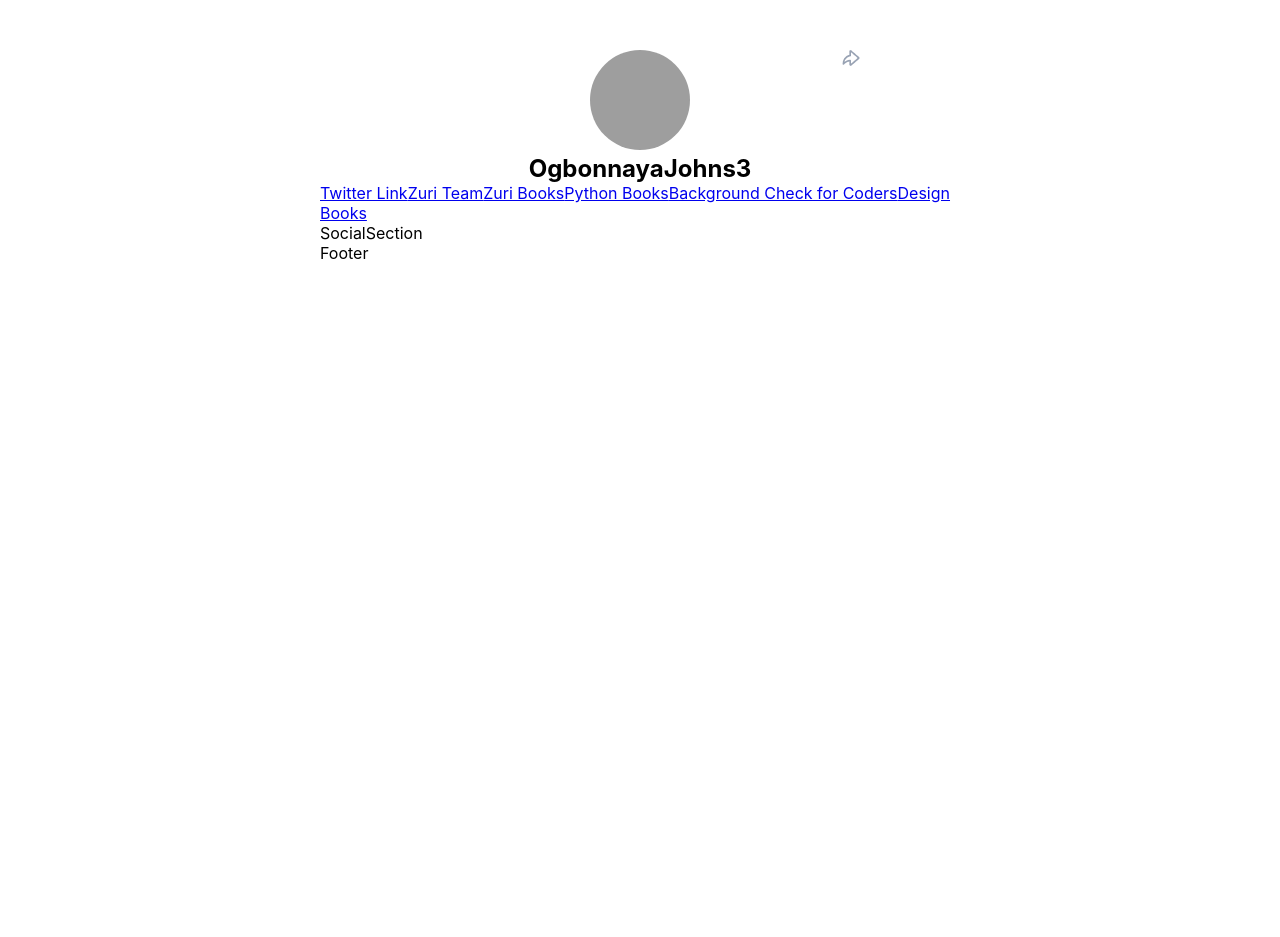
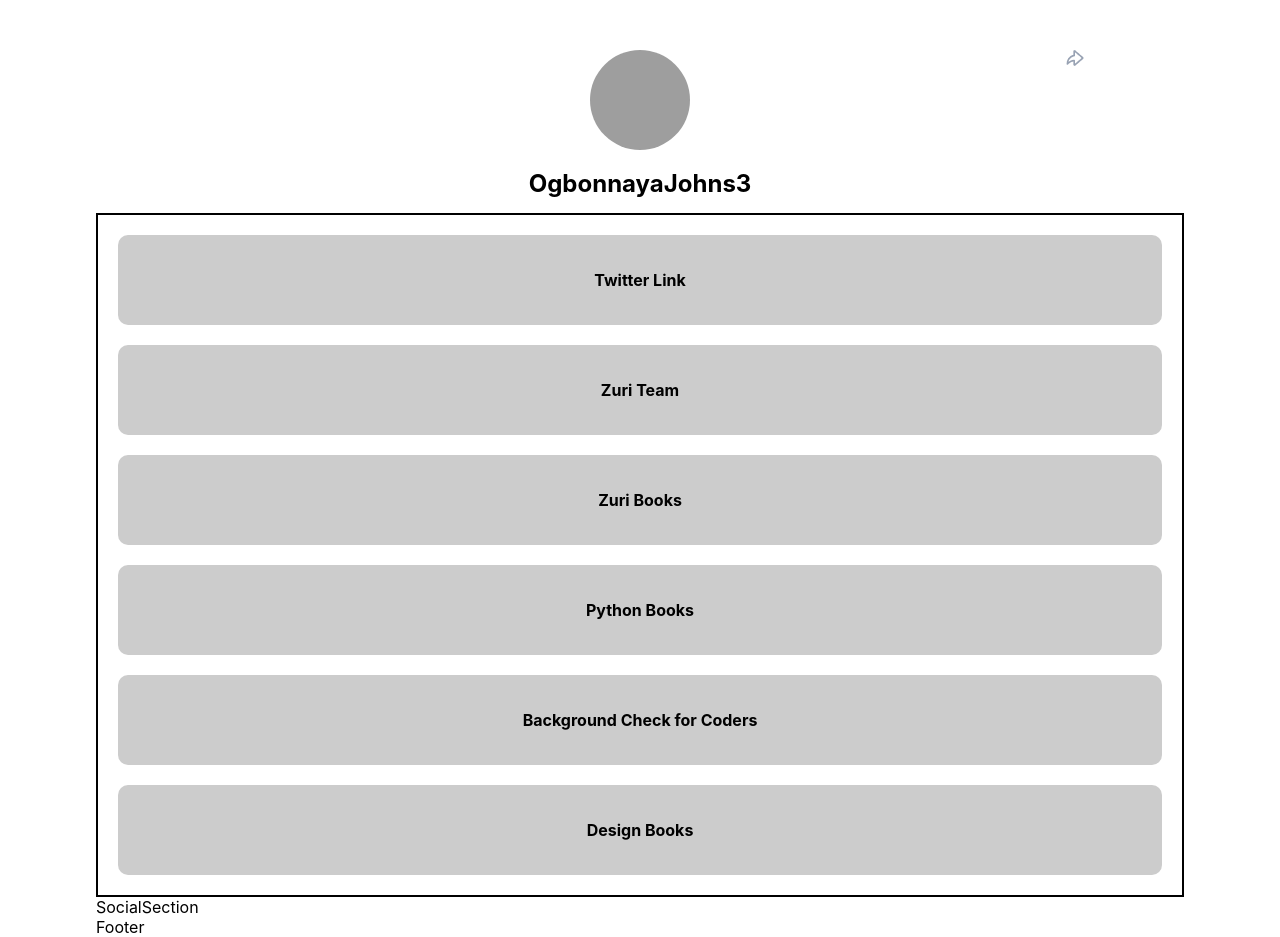
Before and after one commit to jnpRoF/JpRoF-Linktree, a React (Create React App) app: page / in a window 1280 px wide. Before the commit the page ends 850 px from the top, so only its background shows below. Built offline with nearby package versions, Linux system fonts and the light colour scheme; grey boxes are pictures that could not be loaded.

Commit message:
style: add styling to links

```diff
--- a/src/components/App/App.css
+++ b/src/components/App/App.css
@@ -1,6 +1,6 @@
 .App {
   margin: 50px auto;
-  width: 50%;
+  width: 85%;
   height: 100vh;
-  position: relative
+  position: relative;
 }
--- a/src/components/Link/Link.css
+++ b/src/components/Link/Link.css
@@ -1,5 +1,15 @@
+.linkCont {
+  height: 90px;
+  background-color: #ccc;
+  margin: 20px;
+  border-radius: 10px;
+}
 .link {
-  height: 50px;
+  height: 100%;
   width: 100%;
-  background-color: #ccc;
+  display: flex;
+  justify-content: center;
+  align-items: center;
+  color: #000;
+  font-weight: bold;
 }
--- a/src/components/Link/Link.jsx
+++ b/src/components/Link/Link.jsx
@@ -1,8 +1,12 @@
+import "./Link.css";
+
 const Link = ({ href, id, title }) => {
   return (
-    <a href={href} id={id} class="link">
-      {title}
-    </a>
+    <div className="linkCont">
+      <a href={href} id={id} class="link">
+        {title}
+      </a>
+    </div>
   );
 };
 
--- a/src/components/LinkSection/LinkSection.jsx
+++ b/src/components/LinkSection/LinkSection.jsx
@@ -2,7 +2,7 @@ import data from "../../constants/data";
 import Link from "../Link/Link";
 const LinkSection = () => {
   return (
-    <div>
+    <div style={{ border: "2px solid" }}>
       {data?.map(($link, index) => {
         return (
           <Link
--- a/src/components/Profile/Profile.css
+++ b/src/components/Profile/Profile.css
@@ -22,3 +22,6 @@
   position: absolute;
   right: 100px;
 }
+#twitter {
+  margin: 15px 0;
+}
--- a/src/components/Profile/Profile.jsx
+++ b/src/components/Profile/Profile.jsx
@@ -19,7 +19,7 @@ const Profile = () => {
         <h2 id="twitter">OgbonnayaJohns3</h2>
         {/* <h3 id="slack">OgbonnayaJohns3</h3> */}
       </div>
-      <img src={Icon} className="share_icon" />
+      <img src={Icon} className="share_icon" alt="" />
     </div>
   );
 };
--- a/src/index.css
+++ b/src/index.css
@@ -1,6 +1,7 @@
 * {
   margin: 0;
   padding: 0;
+  text-decoration: none;
 }
 html,
 body {
```
